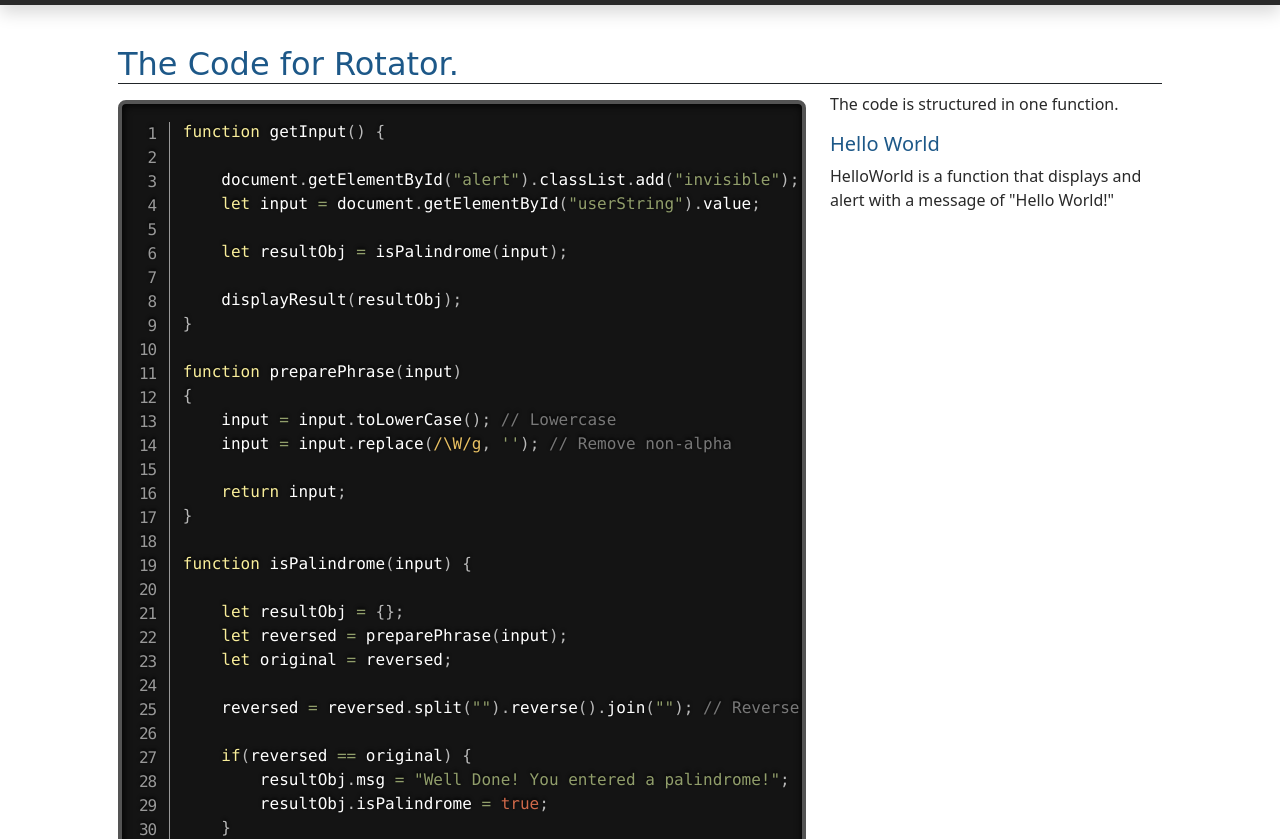
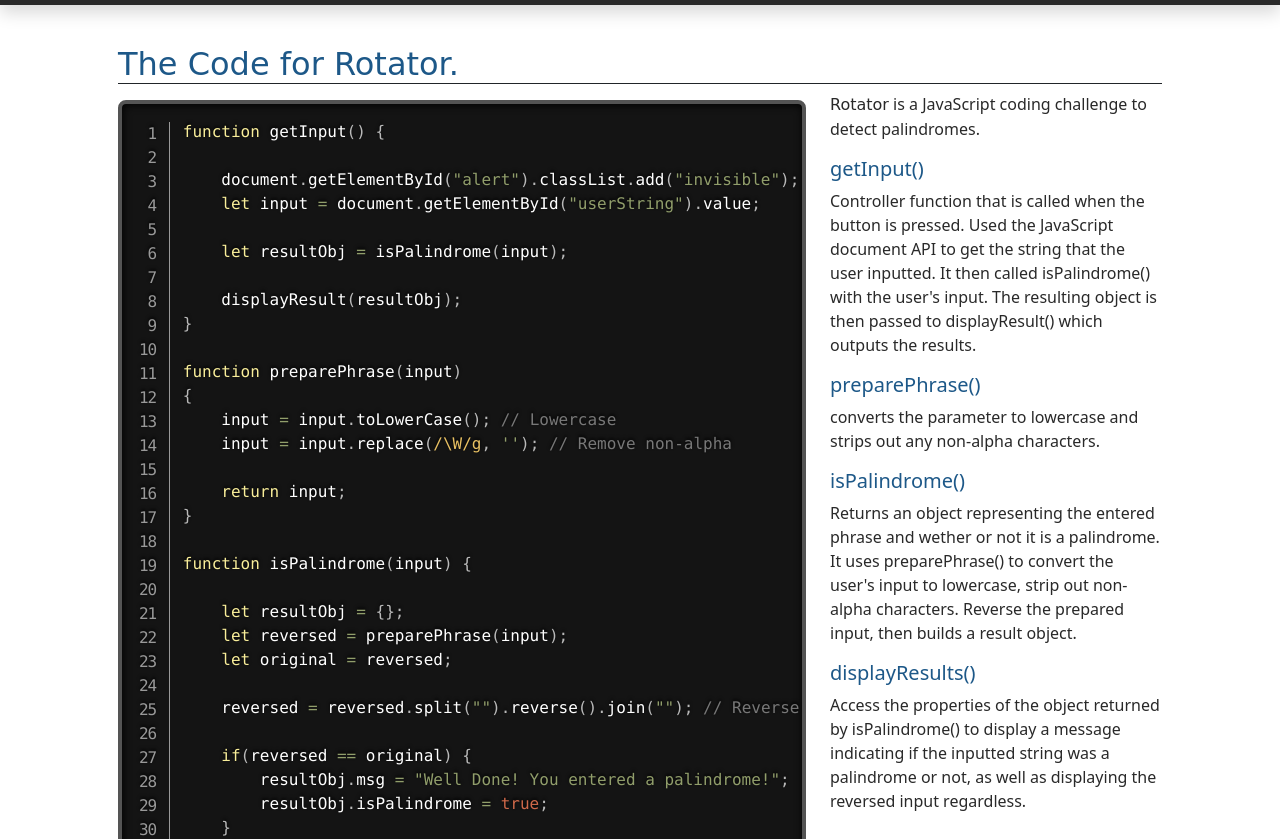
Before and after one commit to JoyfulReaper/Rotator, a plain HTML site: page code.html in a window 1280 px wide. Shown: the part 51-890 px from the top of the page. Drawn offline with nearby package versions, Linux system fonts and the light colour scheme; a web font is replaced by a local one.

Commit message:
Fill out the code section

```diff
--- a/code.html
+++ b/code.html
@@ -123,9 +123,25 @@
                         </code></pre>
                 </div>
                 <div class="col-lg-4">
-                    <p>The code is structured in one function.</p>
-                    <h5>Hello World</h5>
-                    <p>HelloWorld is a function that displays and alert with a message of "Hello World!"</p>
+                    <p><span class="logoFont">Rotator</span> is a JavaScript coding challenge to detect palindromes.</p>
+                    <h5>getInput()</h5>
+                    <p>Controller function that is called when the button is pressed. Used the JavaScript document API to get the string that the user inputted.
+                        It then called isPalindrome() with the user's input. The resulting object is then passed to displayResult() which outputs the results.
+                    </p>
+                    <h5>preparePhrase()</h5>
+                    <p>
+                        converts the parameter to lowercase and strips out any non-alpha characters.
+                    </p>
+                    <h5>isPalindrome()</h5>
+                    <p>
+                        Returns an object representing the entered phrase and wether or not it is a palindrome. It uses preparePhrase() to convert the user's input
+                        to lowercase, strip out non-alpha characters. Reverse the prepared input, then builds a result object.
+                    </p>
+                    <h5>displayResults()</h5>
+                    <p>
+                        Access the properties of the object returned by isPalindrome() to display a message indicating if the inputted string was a
+                        palindrome or not, as well as displaying the reversed input regardless.
+                    </p>
                 </div>
             </div>
         </div>
```
